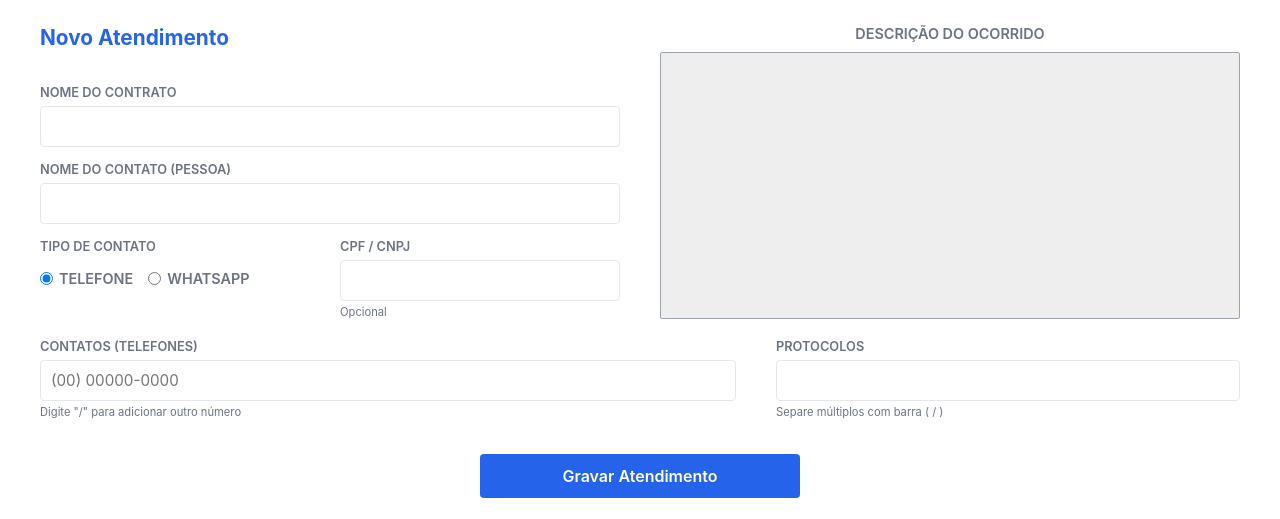
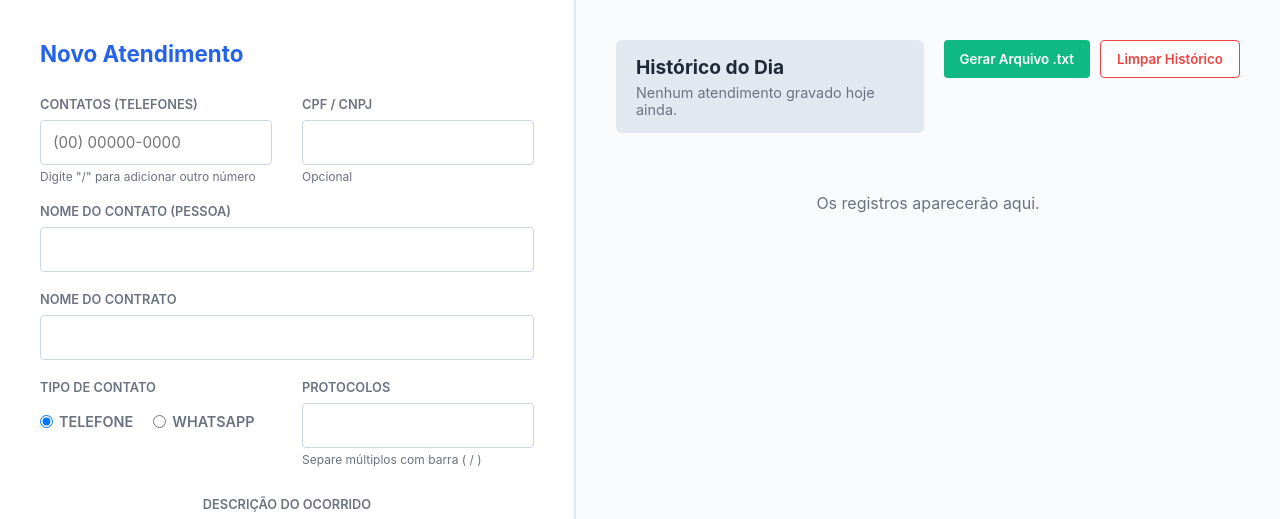
Before and after one commit to cortatroo/novoregistro, a plain HTML site: page index.html in a window 1280 px wide. Shown: the top 519 px of the page. Drawn offline with Linux system fonts and the light colour scheme.

Commit message:
Update index.html

```diff
--- a/index.html
+++ b/index.html
@@ -8,12 +8,12 @@
         :root {
             --primary: #2563eb;
             --primary-hover: #1d4ed8;
-            --bg: #f3f4f6;
+            --bg: #f8fafc;
             --surface: #ffffff;
             --text: #1f2937;
             --text-light: #6b7280;
-            --border: #e5e7eb;
-            --border-dark: #9ca3af;
+            --border: #e2e8f0;
+            --border-dark: #cbd5e1;
             --success: #10b981;
             --danger: #ef4444;
             --warning: #f59e0b;
@@ -27,72 +27,51 @@
         }
 
         body {
-            background-color: var(--bg);
+            background-color: var(--surface);
             color: var(--text);
             display: flex;
-            flex-direction: column;
             height: 100vh;
             overflow: hidden;
         }
 
-        /* Topo Fixo - Formulário */
-        .top-panel {
-            background-color: var(--surface);
-            padding: 25px 40px;
-            box-shadow: 0 4px 6px -1px rgba(0, 0, 0, 0.1);
-            z-index: 10;
-            border-bottom: 1px solid var(--border);
-            flex-shrink: 0;
+        /* Estrutura Principal: Duas Colunas */
+        .left-column {
+            width: 45%;
+            padding: 40px;
+            overflow-y: auto;
+            border-right: 2px solid var(--border);
+            display: flex;
+            flex-direction: column;
         }
 
-        h1 {
-            font-size: 1.3rem;
-            margin-bottom: 20px;
-            color: var(--primary);
-        }
-
-        /* Novo Layout baseado na Imagem */
-        .form-container {
+        .right-column {
+            width: 55%;
+            padding: 40px;
+            background-color: var(--bg);
+            overflow-y: auto;
             display: flex;
             flex-direction: column;
             gap: 20px;
         }
 
-        .grid-top {
+        h1 {
+            font-size: 1.4rem;
+            margin-bottom: 30px;
+            color: var(--primary);
+        }
+
+        /* Grid do Formulário */
+        .form-grid {
+            display: flex;
+            flex-direction: column;
+            gap: 20px;
+        }
+
+        .row-split {
             display: grid;
             grid-template-columns: 1fr 1fr;
-            gap: 40px;
-        }
-
-        .grid-left {
-            display: flex;
-            flex-direction: column;
-            gap: 15px;
-        }
-
-        .grid-right {
-            display: flex;
-            flex-direction: column;
-        }
-
-        .grid-row-split {
-            display: grid;
-            grid-template-columns: 1fr 1fr;
-            gap: 20px;
+            gap: 30px;
             align-items: start;
-        }
-
-        .grid-middle {
-            display: grid;
-            grid-template-columns: 6fr 4fr; /* Contatos um pouco maior que Protocolos */
-            gap: 40px;
-        }
-
-        .grid-bottom {
-            display: flex;
-            justify-content: center;
-            gap: 15px;
-            margin-top: 15px;
         }
 
         .form-group {
@@ -103,20 +82,19 @@
         label {
             font-size: 0.8rem;
             font-weight: 600;
-            margin-bottom: 6px;
+            margin-bottom: 8px;
             color: var(--text-light);
             text-transform: uppercase;
         }
 
         .label-center {
             text-align: center;
-            font-size: 0.9rem;
             margin-bottom: 10px;
         }
 
         input[type="text"], textarea {
-            padding: 10px;
-            border: 1px solid var(--border);
+            padding: 12px;
+            border: 1px solid var(--border-dark);
             border-radius: 4px;
             font-size: 0.95rem;
             outline: none;
@@ -128,19 +106,15 @@
             border-color: var(--primary);
         }
 
-        /* Textarea customizada igual a imagem */
         textarea#descricao {
-            flex: 1; /* Preenche a altura restante da coluna */
-            min-height: 215px;
-            background-color: #eeeeee;
-            border: 1px solid var(--border-dark);
-            resize: none; /* Bloqueia o redimensionamento manual para manter o layout da imagem */
-            border-radius: 2px;
+            min-height: 180px;
+            background-color: #f1f5f9;
+            resize: vertical;
         }
 
         .radio-group {
             display: flex;
-            gap: 15px;
+            gap: 20px;
             padding: 10px 0;
         }
 
@@ -156,9 +130,17 @@
         }
 
         .helper-text {
-            font-size: 0.7rem;
+            font-size: 0.75rem;
             color: var(--text-light);
             margin-top: 4px;
+        }
+
+        /* Botões */
+        .actions-center {
+            display: flex;
+            justify-content: center;
+            gap: 15px;
+            margin-top: 10px;
         }
 
         .btn {
@@ -172,44 +154,49 @@
         .btn-primary {
             background-color: var(--primary);
             color: white;
-            padding: 12px 30px;
+            padding: 14px 40px;
             font-size: 1rem;
-            min-width: 320px; /* Botão largo conforme a imagem */
+            min-width: 250px;
         }
         .btn-primary:hover { background-color: var(--primary-hover); }
 
         .btn-warning-submit {
             background-color: var(--warning);
             color: white;
-            padding: 12px 30px;
+            padding: 14px 40px;
             font-size: 1rem;
-            min-width: 320px;
+            min-width: 250px;
         }
         .btn-warning-submit:hover { background-color: #d97706; }
 
         .btn-cancel {
             background-color: transparent;
             color: var(--text-light);
-            border: 1px solid var(--border);
-            padding: 12px 20px;
+            border: 1px solid var(--border-dark);
+            padding: 14px 20px;
         }
-        .btn-cancel:hover { background-color: var(--bg); }
+        .btn-cancel:hover { background-color: #e2e8f0; }
 
-        /* Área do Histórico (Rolável) */
-        .bottom-panel {
-            flex: 1;
-            padding: 30px 40px;
-            overflow-y: auto;
-            display: flex;
-            flex-direction: column;
-            gap: 20px;
-        }
-
+        /* Histórico na Direita */
         .history-header {
             display: flex;
             justify-content: space-between;
-            align-items: center;
-            margin-bottom: 10px;
+            align-items: flex-start;
+            margin-bottom: 20px;
+        }
+
+        .history-title-box {
+            background-color: #e2e8f0;
+            padding: 15px 20px;
+            border-radius: 6px;
+            flex: 1;
+            margin-right: 20px;
+        }
+
+        .history-title-box h2 {
+            font-size: 1.2rem;
+            color: var(--text);
+            margin-bottom: 5px;
         }
 
         .actions {
@@ -220,7 +207,7 @@
         .btn-export {
             background-color: var(--success);
             color: white;
-            padding: 8px 16px;
+            padding: 10px 16px;
         }
         .btn-export:hover { background-color: #059669; }
 
@@ -228,11 +215,18 @@
             background-color: transparent;
             color: var(--danger);
             border: 1px solid var(--danger);
-            padding: 8px 16px;
+            padding: 10px 16px;
+            background-color: var(--surface);
         }
         .btn-clear:hover { background-color: var(--danger); color: white; }
 
         /* Cards de Atendimento */
+        #listaHistorico {
+            display: flex;
+            flex-direction: column;
+            gap: 15px;
+        }
+
         .card {
             background-color: var(--surface);
             padding: 20px;
@@ -277,7 +271,7 @@
         }
 
         .btn-sm {
-            padding: 6px 12px;
+            padding: 8px 14px;
             font-size: 0.85rem;
         }
 
@@ -307,38 +301,18 @@
 </head>
 <body>
 
-    <!-- PAINEL SUPERIOR - FIXO -->
-    <div class="top-panel">
-        <form id="formAtendimento" class="form-container">
-
-            <!-- Linha Superior (Esquerda e Direita) -->
-            <div class="grid-top">
-
-                <!-- Coluna da Esquerda -->
-                <div class="grid-left">
+    <!-- COLUNA ESQUERDA - FORMULÁRIO -->
+    <div class="left-column">
         <h1 id="tituloForm">Novo Atendimento</h1>
 
+        <form id="formAtendimento" class="form-grid">
+
+            <!-- LINHA 1: Contato | CPF -->
+            <div class="row-split">
                 <div class="form-group">
-                        <label for="nomeContrato">Nome do Contrato</label>
-                        <input type="text" id="nomeContrato" required autocomplete="off">
-                    </div>
-
-                    <div class="form-group">
-                        <label for="nomeContato">Nome do Contato (Pessoa)</label>
-                        <input type="text" id="nomeContato" required autocomplete="off">
-                    </div>
-
-                    <div class="grid-row-split">
-                        <div class="form-group">
-                            <label>Tipo de Contato</label>
-                            <div class="radio-group">
-                                <label class="radio-label">
-                                    <input type="radio" name="tipo" value="TELEFONE" checked> Telefone
-                                </label>
-                                <label class="radio-label">
-                                    <input type="radio" name="tipo" value="WHATSAPP"> WhatsApp
-                                </label>
-                            </div>
+                    <label for="contato">Contatos (Telefones)</label>
+                    <input type="text" id="contato" required autocomplete="off" placeholder="(00) 00000-0000">
+                    <span class="helper-text">Digite "/" para adicionar outro número</span>
                 </div>
 
                 <div class="form-group">
@@ -347,22 +321,31 @@
                     <span class="helper-text">Opcional</span>
                 </div>
             </div>
+
+            <!-- LINHA 2: Nome do Contato -->
+            <div class="form-group">
+                <label for="nomeContato">Nome do Contato (Pessoa)</label>
+                <input type="text" id="nomeContato" required autocomplete="off">
             </div>
 
-                <!-- Coluna da Direita -->
-                <div class="grid-right">
-                    <label for="descricao" class="label-center">Descrição do Ocorrido</label>
-                    <textarea id="descricao" required></textarea>
+            <!-- LINHA 3: Nome do Contrato -->
+            <div class="form-group">
+                <label for="nomeContrato">Nome do Contrato</label>
+                <input type="text" id="nomeContrato" required autocomplete="off">
             </div>
 
+            <!-- LINHA 4: Tipo de Contato | Protocolo -->
+            <div class="row-split">
+                <div class="form-group">
+                    <label>Tipo de Contato</label>
+                    <div class="radio-group">
+                        <label class="radio-label">
+                            <input type="radio" name="tipo" value="TELEFONE"> Telefone
+                        </label>
+                        <label class="radio-label">
+                            <input type="radio" name="tipo" value="WHATSAPP"> WhatsApp
+                        </label>
                     </div>
-
-            <!-- Linha do Meio (Contatos e Protocolos) -->
-            <div class="grid-middle">
-                <div class="form-group">
-                    <label for="contato">Contatos (Telefones)</label>
-                    <input type="text" id="contato" required autocomplete="off" placeholder="(00) 00000-0000">
-                    <span class="helper-text">Digite "/" para adicionar outro número</span>
                 </div>
 
                 <div class="form-group">
@@ -372,19 +355,28 @@
                 </div>
             </div>
 
-            <!-- Linha Inferior (Botões) -->
-            <div class="grid-bottom">
+            <!-- LINHA 5: Descrição -->
+            <div class="form-group" style="margin-top: 10px;">
+                <label for="descricao" class="label-center">Descrição do Ocorrido</label>
+                <textarea id="descricao" required></textarea>
+            </div>
+
+            <!-- LINHA 6: Botão Gravar -->
+            <div class="actions-center">
                 <button type="submit" id="btnSubmit" class="btn btn-primary">Gravar Atendimento</button>
-                <button type="button" id="btnCancelar" class="btn btn-cancel" style="display: none;">Cancelar Edição</button>
+                <button type="button" id="btnCancelar" class="btn btn-cancel" style="display: none;">Cancelar</button>
             </div>
 
         </form>
     </div>
 
-    <!-- PAINEL INFERIOR - HISTÓRICO -->
-    <div class="bottom-panel">
+    <!-- COLUNA DIREITA - HISTÓRICO -->
+    <div class="right-column">
         <div class="history-header">
+            <div class="history-title-box">
                 <h2>Histórico do Dia</h2>
+                <p id="txtQtdRegistros" style="color: var(--text-light); font-size: 0.9rem;">Carregando...</p>
+            </div>
             <div class="actions">
                 <button id="btnExportar" class="btn btn-export">Gerar Arquivo .txt</button>
                 <button id="btnLimpar" class="btn btn-clear">Limpar Histórico</button>
@@ -403,7 +395,6 @@
         const inputCpf = document.getElementById('cpf');
         inputCpf.addEventListener('input', function(e) {
             let value = e.target.value.replace(/\D/g, '');
-
             if (value.length <= 11) {
                 value = value.replace(/(\d{3})(\d)/, '$1.$2');
                 value = value.replace(/(\d{3})(\d)/, '$1.$2');
@@ -422,7 +413,6 @@
         const inputContato = document.getElementById('contato');
         inputContato.addEventListener('input', function(e) {
             let partes = e.target.value.split('/');
-
             let formatado = partes.map(p => {
                 let n = p.replace(/\D/g, '');
                 if (n.length === 0) return '';
@@ -431,28 +421,31 @@
                 if (n.length <= 10) return `(${n.slice(0,2)}) ${n.slice(2,6)}-${n.slice(6)}`;
                 return `(${n.slice(0,2)}) ${n.slice(2,7)}-${n.slice(7,11)}`;
             });
-
             let resultado = formatado.join(' / ');
-
             if (e.target.value.endsWith('/') || e.target.value.endsWith('/ ')) {
                 if (!resultado.endsWith(' / ')) resultado += ' / ';
             }
-
             e.target.value = resultado;
         });
 
         // ESTADO DA APLICAÇÃO
         let historico = JSON.parse(localStorage.getItem('atendimentos')) || [];
         let idEmEdicao = null;
+        let ultimoTipoSelecionado = 'TELEFONE'; // Valor padrão inicial
+
+        // Se já tiver registros hoje, pega o último tipo de contato salvo
+        if (historico.length > 0) {
+            ultimoTipoSelecionado = historico[historico.length - 1].tipo || 'TELEFONE';
+        }
 
         // REFERÊNCIAS
         const form = document.getElementById('formAtendimento');
         const listaHistorico = document.getElementById('listaHistorico');
+        const txtQtdRegistros = document.getElementById('txtQtdRegistros');
         const btnSubmit = document.getElementById('btnSubmit');
         const btnCancelar = document.getElementById('btnCancelar');
         const tituloForm = document.getElementById('tituloForm');
 
-        // FUNÇÃO PARA OBTER DATA E HORA FORMATADA
         function obterDataHoraAtual() {
             const agora = new Date();
             const dia = String(agora.getDate()).padStart(2, '0');
@@ -468,16 +461,18 @@
             listaHistorico.innerHTML = '';
 
             if(historico.length === 0) {
-                listaHistorico.innerHTML = '<p style="color: var(--text-light);">Nenhum atendimento gravado hoje ainda.</p>';
+                txtQtdRegistros.innerText = "Nenhum atendimento gravado hoje ainda.";
+                listaHistorico.innerHTML = '<p style="color: var(--text-light); text-align: center; margin-top: 20px;">Os registros aparecerão aqui.</p>';
                 return;
             }
+
+            txtQtdRegistros.innerText = `${historico.length} atendimento(s) gravado(s)`;
 
             historico.slice().reverse().forEach((registro, index) => {
                 let numRegistro = historico.length - index;
                 let isEditando = idEmEdicao === registro.id ? 'editando' : '';
                 let dataExibicao = registro.dataHora || registro.hora;
 
-                // Monta o identificador do cabeçalho (mostra CPF, Contato ou ambos)
                 let identificadores = [];
                 if (registro.cpf) {
                     let tipoDocumento = registro.cpf.length > 14 ? 'CNPJ' : 'CPF';
@@ -510,16 +505,17 @@
         form.addEventListener('submit', function(e) {
             e.preventDefault();
 
+            // Pega o valor selecionado no rádio
+            const tipo = document.querySelector('input[name="tipo"]:checked').value;
+
             const nomeContrato = document.getElementById('nomeContrato').value.trim();
             const nomeContato = document.getElementById('nomeContato').value.trim();
             const cpf = document.getElementById('cpf').value.trim();
-            const tipo = document.querySelector('input[name="tipo"]:checked').value;
             let contato = document.getElementById('contato').value.trim();
             if (contato.endsWith('/')) contato = contato.slice(0, -1).trim();
             const protocolo = document.getElementById('protocolo').value.trim();
             const descricao = document.getElementById('descricao').value.trim();
 
-            // TEMPLATE DO TEXTO COPIADO
             let textoTemplate = `${nomeContato} ENTROU EM CONTATO POR ${tipo}, ${descricao}.\n\n`;
             textoTemplate += `CONTATO: ${contato}\n`;
             textoTemplate += `PROTOCOLO: ${protocolo}`;
@@ -559,6 +555,9 @@
                     hora: new Date().toLocaleTimeString('pt-BR', { hour: '2-digit', minute:'2-digit' })
                 };
                 historico.push(novoRegistro);
+
+                // Atualiza a memória com a última opção escolhida ao gravar um novo registro
+                ultimoTipoSelecionado = tipo;
             }
 
             localStorage.setItem('atendimentos', JSON.stringify(historico));
@@ -566,7 +565,9 @@
 
             if (!idEmEdicao) {
                 form.reset();
-                document.getElementById('nomeContrato').focus();
+                // Remarca o radio com a última opção usada
+                document.querySelector(`input[name="tipo"][value="${ultimoTipoSelecionado}"]`).checked = true;
+                document.getElementById('contato').focus();
             }
         });
 
@@ -579,8 +580,10 @@
             document.getElementById('nomeContato').value = registro.nomeContato || registro.nome || '';
             document.getElementById('cpf').value = registro.cpf || '';
 
+            document.querySelectorAll('input[name="tipo"]').forEach(radio => radio.checked = false);
             if (registro.tipo) {
-                document.querySelector(`input[name="tipo"][value="${registro.tipo}"]`).checked = true;
+                const r = document.querySelector(`input[name="tipo"][value="${registro.tipo}"]`);
+                if(r) r.checked = true;
             }
 
             document.getElementById('contato').value = registro.contato || '';
@@ -594,13 +597,15 @@
             btnCancelar.style.display = 'inline-block';
 
             renderizarHistorico();
-            window.scrollTo({ top: 0, behavior: 'smooth' });
         };
 
         // FUNÇÃO PARA CANCELAR EDIÇÃO
         function cancelarEdicao() {
             idEmEdicao = null;
             form.reset();
+            // Ao cancelar a edição, volta a marcação para a última usada no estado normal
+            document.querySelector(`input[name="tipo"][value="${ultimoTipoSelecionado}"]`).checked = true;
+
             tituloForm.innerText = "Novo Atendimento";
             btnSubmit.innerText = "Gravar Atendimento";
             btnSubmit.classList.remove('btn-warning-submit');
@@ -687,8 +692,9 @@
             }
         });
 
-        // INICIA A TELA
+        // INICIA A TELA E MARCA A OPÇÃO PADRÃO
         renderizarHistorico();
+        document.querySelector(`input[name="tipo"][value="${ultimoTipoSelecionado}"]`).checked = true;
     </script>
 </body>
 </html>
```
Lines whose indentation alone changed are shown as unchanged.
